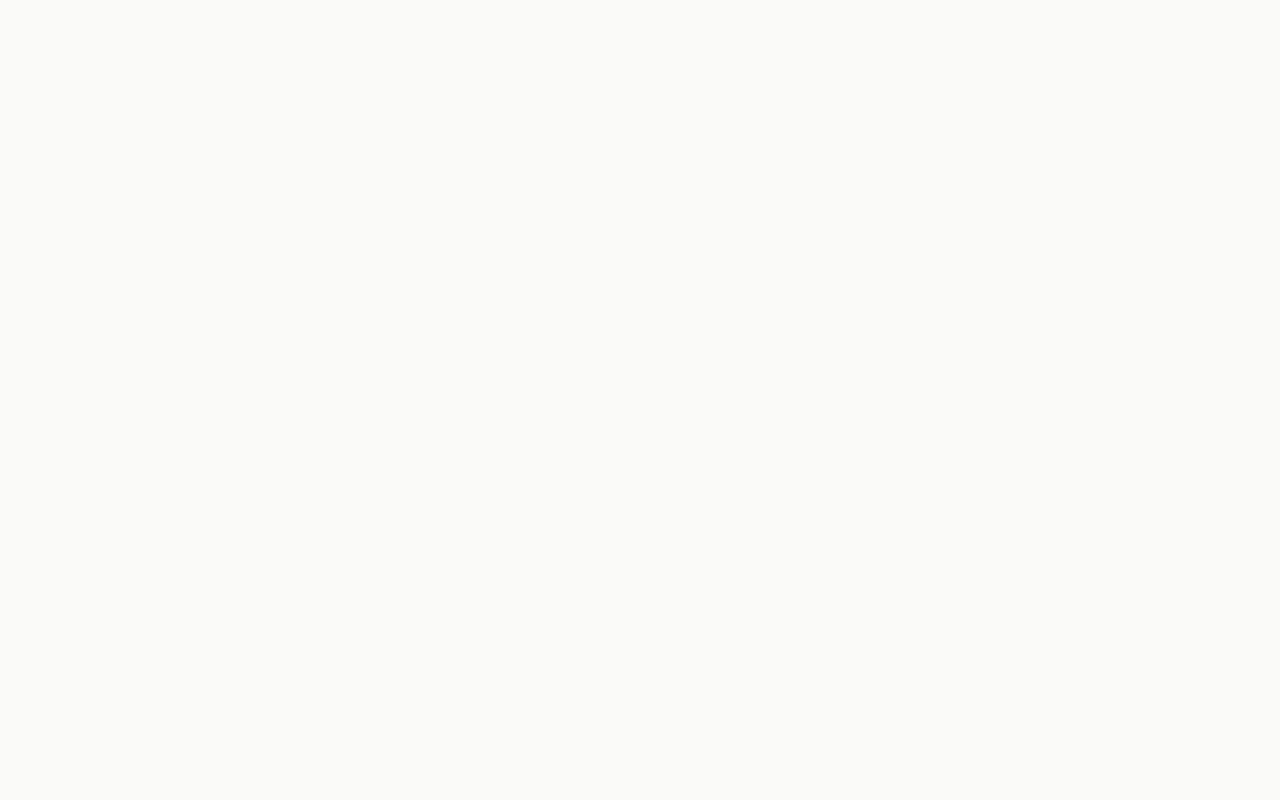
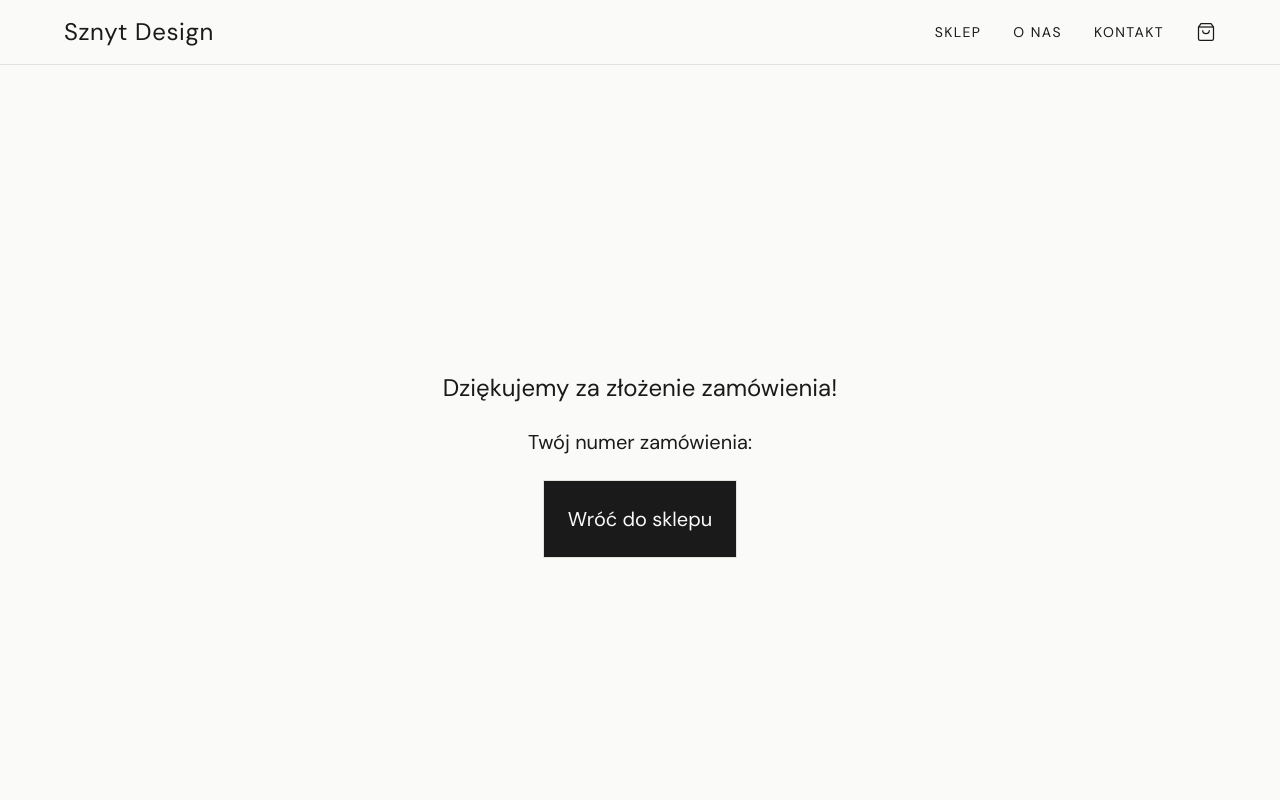
Before and after one commit to adrian-imiolo/shop_sznyt_design, a React (Vite) app: page /sukces in a window 1280 px wide. Before the commit this address had no page. Shown: the top 800 px of the page. Built offline with nearby package versions, Linux system fonts and the light colour scheme.

Commit message:
Add OrderSuccess page and /sukces route

```diff
--- a/src/App.tsx
+++ b/src/App.tsx
@@ -11,6 +11,7 @@ import AdminProducts from "./pages/admin/AdminProducts";
 import ShopLayout from "./components/ShopLayout";
 import AdminAddProduct from "./pages/admin/AdminAddProduct";
 import AdminEditProduct from "./pages/admin/AdminEditProduct";
+import OrderSuccess from "./pages/OrderSuccess";
 
 function App() {
   return (
@@ -25,6 +26,7 @@ function App() {
             <Route path="/o-nas" element={<About />} />
             <Route path="/kontakt" element={<Contact />} />
             <Route path="/koszyk" element={<Cart />} />
+            <Route path="/sukces" element={<OrderSuccess />} />
           </Route>
           <Route path="/admin" element={<AdminProducts />} />
           <Route path="/admin/produkty/nowy" element={<AdminAddProduct />} />
--- /dev/null
+++ b/src/pages/OrderSuccess.tsx
@@ -0,0 +1,22 @@
+import { Link } from "react-router-dom";
+
+function OrderSuccess() {
+  return (
+    <div className="flex flex-col gap-6 justify-center items-center p-6 min-h-dvh">
+      <h1 className="text-2xl font-dm-sans text-near-black">
+        Dziękujemy za złożenie zamówienia!
+      </h1>
+      <p className="text-xl font-dm-sans text-near-black">
+        Twój numer zamówienia:
+      </p>
+      <Link
+        className="border border-borders text-warm-white text-xl p-6 bg-near-black hover:bg-warm-white hover:text-near-black transition-colors duration-300"
+        to="/sklep"
+      >
+        Wróć do sklepu
+      </Link>
+    </div>
+  );
+}
+
+export default OrderSuccess;
```
